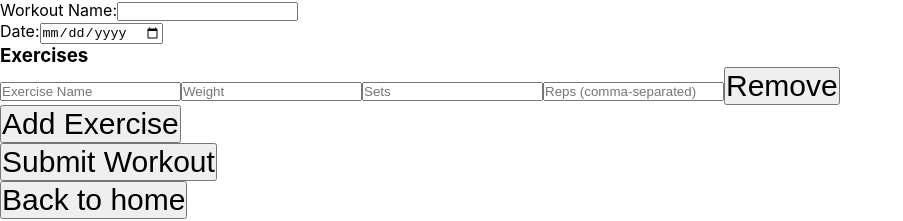
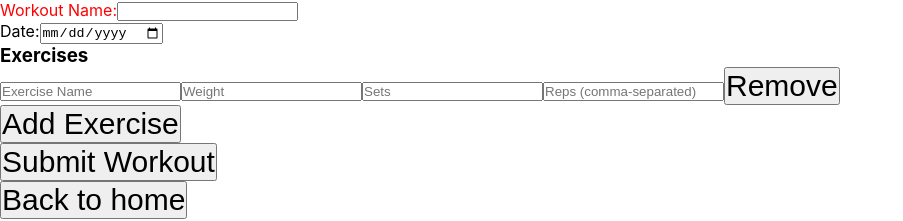
Before and after one commit to FrootNoot/FrootLog, a React (Create React App) app in the folder frontend/: page /about in a window 1280 px wide. Shown: the top 221 px of the page, without its empty margins (0-903 px from the left). Built offline with nearby package versions, Linux system fonts and the light colour scheme.

Commit message:
css module

```diff
--- a/frontend/src/components/WorkoutForm.js
+++ b/frontend/src/components/WorkoutForm.js
@@ -1,5 +1,6 @@
 import React, { useState } from 'react';
 import axios from 'axios';
+import styles from './WorkoutForm.module.css';
 
 const WorkoutForm = () => {
     const [workoutName, setWorkoutName] = useState('');
@@ -59,7 +60,7 @@ const WorkoutForm = () => {
     return (
         <form onSubmit={handleSubmit}>
             <div>
-                <label>Workout Name:</label>
+                <label className={styles.title}>Workout Name:</label>
                 <input type="text" value={workoutName} onChange={(e) => setWorkoutName(e.target.value)} />
             </div>
             <div>
--- /dev/null
+++ b/frontend/src/components/WorkoutForm.module.css
@@ -0,0 +1,3 @@
+.title{
+    color: red;
+}
```
